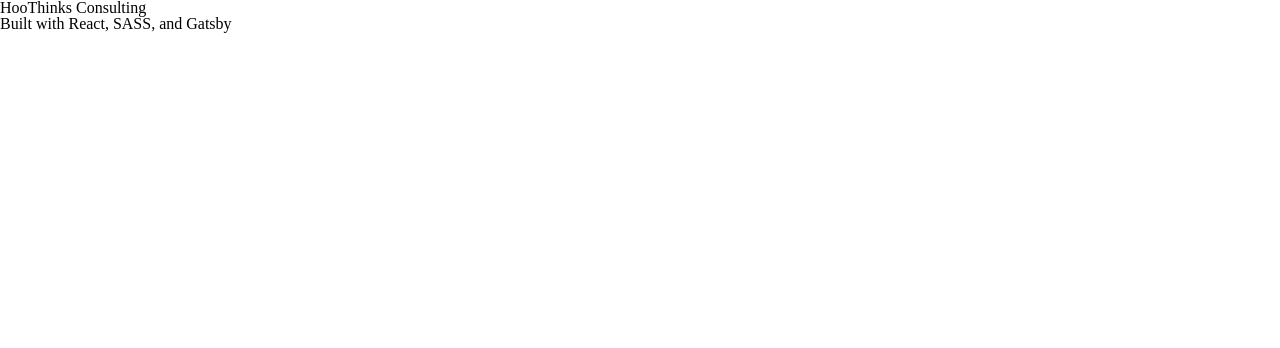
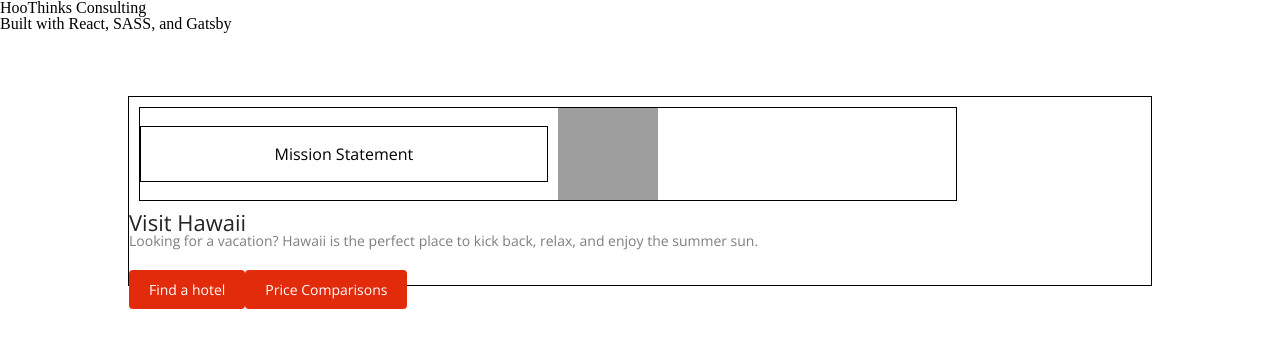
Before and after one commit to hoothinks-uva/hoothinks-uva.github.io, a Gatsby site: page / in a window 1280 px wide. Built offline with nearby package versions, Linux system fonts and the light colour scheme; Gatsby itself is replaced by a stand-in of ours; grey boxes are pictures that could not be loaded.

Commit message:
Added HomeCard component and styled the header for the card

```diff
--- /dev/null
+++ b/src/components/HomeCard/HomeCard.js
@@ -0,0 +1,22 @@
+import React from 'react'
+
+const HomeCard = () => (
+    <div className="home-card">
+        <div className="home-card__header">
+            <div className="home-card__title">
+                Mission Statement
+            </div>
+            <div className="home-card__img-container">
+                <img src="https://source.unsplash.com/random?300x300?search=beach" alt="" className="home-card__img" />
+            </div>
+        </div>
+        <div className="member-card__content">
+            <h1 className="member-card__title">Visit Hawaii</h1>
+            <p className="member-card__text">Looking for a vacation? Hawaii is the perfect place to kick back, relax, and enjoy the summer sun.</p>
+            <a href="#" className="member-card__button">Find a hotel</a>
+            <a href="#" className="member-card__button card__button--outline">Price Comparisons</a>
+        </div>
+    </div>
+)
+
+export default HomeCard
--- /dev/null
+++ b/src/components/HomeCard/home-card.imports.scss
@@ -0,0 +1,92 @@
+* {
+  box-sizing: border-box;
+}
+
+.home-card {
+  height: 190px;
+  width: 80%;
+  font-family: 'Open Sans';
+  display: flex;
+  flex-direction: column;
+  margin-top: 5%;
+  margin-left: 10%;
+  margin-right: 10%;
+  margin-bottom: 5%;
+    border: 1px solid;
+}
+.home-card__header{
+  border: 1px solid;
+  height: 50%;
+  width: 80%;
+  display: flex;
+  align-items: center;
+  justify-content: flex-start;
+  margin: 10px;
+  font-family: 'Open Sans';
+}
+.home-card__title{
+  border: 1px solid;
+  height: 60%;
+  width: 50%;
+  display: flex;
+  align-items: center;
+  justify-content: center;
+  font-family: 'Open Sans';
+}
+.home-card__img-container {
+  height: 100%;
+  width: 100px;
+  margin: 10px;
+}
+
+.home-card__img {
+  height: 100%;
+  object-fit: cover;
+  width: 100%;
+}
+
+.member-card__content {
+  height: 100%;
+  width: 100%;
+  align-items: center;
+  position: relative;
+}
+
+.member-card__title {
+  font-size: 22px;
+  margin-bottom: -3px;
+  color: #232322;
+}
+
+.member-card__text {
+  color: #7e7e7e;
+  line-height: 150%;
+  font-size: 14px;
+}
+
+.member-card__button {
+  font-size: 14px;
+  color: white;
+  padding: 10px 20px;
+  text-align: center;
+  background-color: rgb(226, 43, 11);
+  border-radius: 4px;
+  position: relative;
+  top: 30px;
+  text-decoration: none;
+}
+
+.member-card__button--outline {
+  color: rgb(226, 43, 11);
+  background-color: transparent;
+  border: 2px solid rgb(226, 43, 11);
+  border-radius: 4px;
+  padding: 8px 18px;
+}
+
+.card__button--clear {
+  background-color: transparent;
+  font-weight: 600;
+  color: rgb(226, 43, 11);
+  text-decoration: none;
+}
--- /dev/null
+++ b/src/components/HomeCard/index.js
@@ -0,0 +1,3 @@
+import HomeCard from './HomeCard'
+
+export default HomeCard
--- a/src/config/main.scss
+++ b/src/config/main.scss
@@ -5,4 +5,5 @@
 
 // Component Styles
 @import '../components/Layout/layout.imports.scss';
-@import '../components/MemberCard/member-card.imports.scss'
+@import '../components/MemberCard/member-card.imports.scss';
+@import '../components/HomeCard/home-card.imports.scss';
--- a/src/pages/index.js
+++ b/src/pages/index.js
@@ -1,9 +1,12 @@
 import React from "react"
 import Layout from "../components/Layout/";
-
+import MemberCard from "../components/MemberCard/MemberCard";
+import HomeCard from "../components/HomeCard/HomeCard"
 export default () => (
   <Layout>
     <h1>HooThinks Consulting</h1>
     <p>Built with React, SASS, and Gatsby</p>
+    <HomeCard>
+    </HomeCard>
   </Layout>
 )
```
Also changed, not shown: src/components/HomeCard/home-card.stories.js (added, +9 -0 lines).
